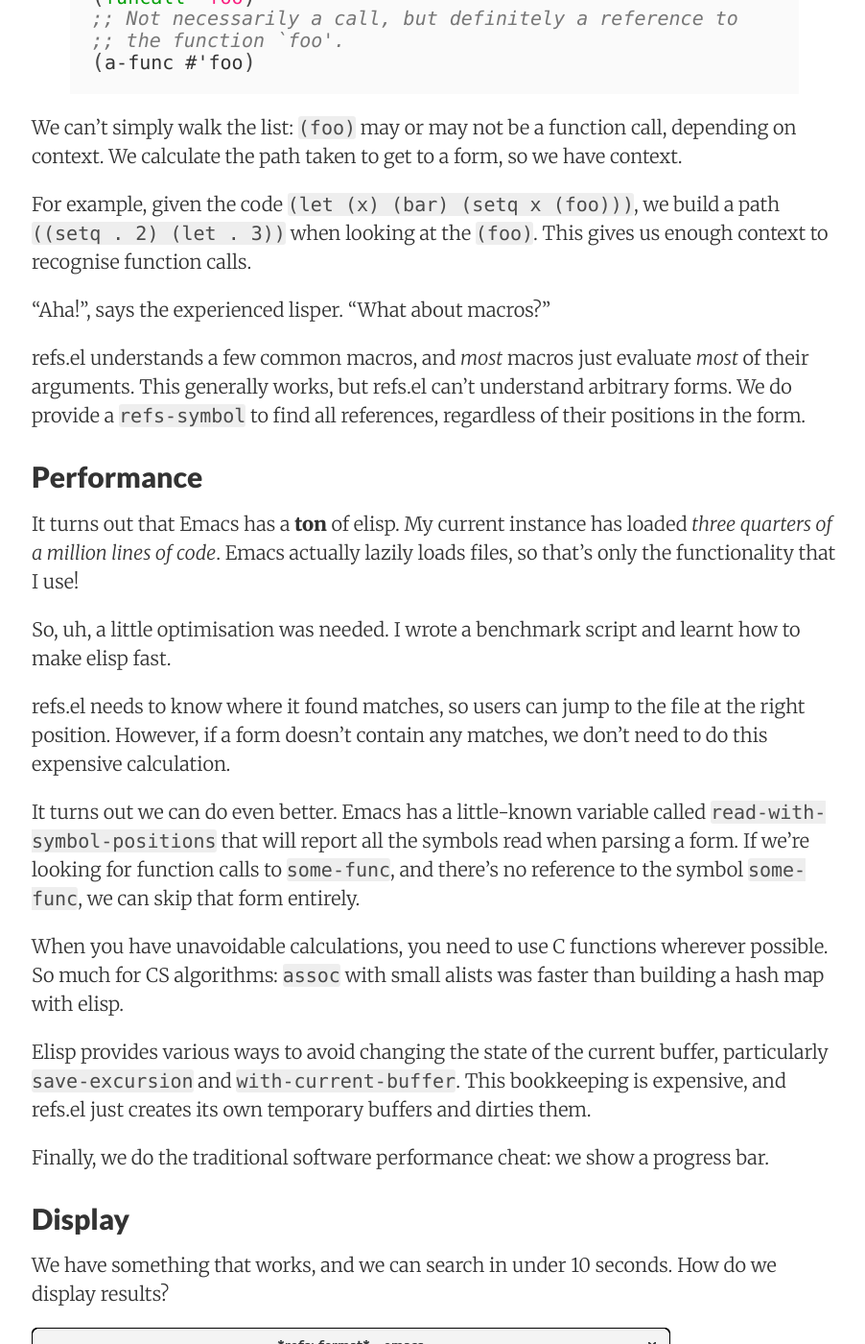
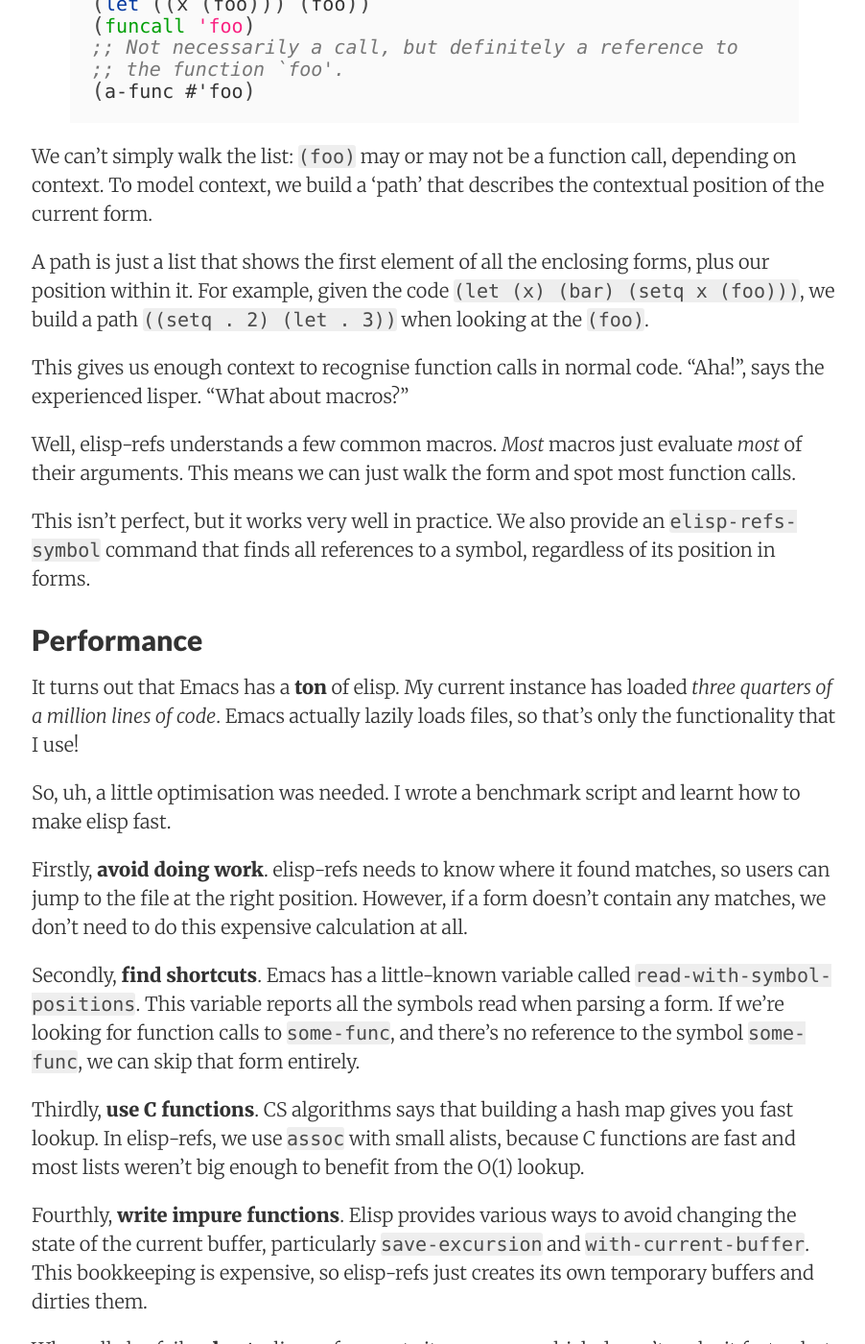
Before and after one commit to Wilfred/wilfred.github.com, a Jekyll site: the page built from _posts/2016-09-25-searching-a-million-lines-of-lisp.markdown, in a window 1280 px wide and 1400 px high, scrolled down 1854 px. Shown: the whole window at 96% size, without its empty margins (187-1089 px from the left). Built offline with Jekyll 4.4.1, drawn with Linux system fonts in a browser that asks for light colours; nearby versions of some CDN libraries; some of the changed text lies outside the part shown.

Commit message:
Another draft

```diff
--- a/_posts/2016-09-25-searching-a-million-lines-of-lisp.markdown
+++ b/_posts/2016-09-25-searching-a-million-lines-of-lisp.markdown
@@ -37,10 +37,11 @@
 
 Cripes.
 
-Anyway, I ~~totally ripped off~~ was inspired by similar work in
-[el-search](https://elpa.gnu.org/packages/el-search.html). `read`
+Anyway, I ~~totally ripped off~~ was inspired by similar functionality
+in [el-search](https://elpa.gnu.org/packages/el-search.html). `read`
 moves point to the end of the expression read, and you can use
-`scan-sexps` to find the start of the expression.
+`scan-sexps` to find the start of the expression. Using this technique
+recursively, you can find the position of every form in a file.
 
 ## Analysing
 
@@ -68,19 +69,24 @@
 {% endhighlight %}
 
 We can't simply walk the list: `(foo)` may or may not be a function
-call, depending on context. We calculate the path taken to get to a
-form, so we have context.
+call, depending on context. To model context, we build a 'path' that
+describes the contextual position of the current form.
 
-For example, given the code `(let (x) (bar) (setq x (foo)))`, we build a
-path `((setq . 2) (let . 3))` when looking at the `(foo)`. This gives
-us enough context to recognise function calls.
+A path is just a list that shows the first element of all the
+enclosing forms, plus our position within it. For example, given the
+code `(let (x) (bar) (setq x (foo)))`, we build a path `((setq . 2)
+(let . 3))` when looking at the `(foo)`.
 
-"Aha!", says the experienced lisper. "What about macros?"
+This gives us enough context to recognise function calls in normal
+code. "Aha!", says the experienced lisper. "What about macros?"
 
-refs.el understands a few common macros, and *most* macros just
-evaluate *most* of their arguments. This generally works, but refs.el
-can't understand arbitrary forms. We do provide a `refs-symbol` to
-find all references, regardless of their positions in the form.
+Well, elisp-refs understands a few common macros. *Most* macros just
+evaluate *most* of their arguments. This means we can just walk the
+form and spot most function calls.
+
+This isn't perfect, but it works very well in practice. We also
+provide an `elisp-refs-symbol` command that finds all references to a
+symbol, regardless of its position in forms.
 
 ## Performance
 
@@ -91,27 +97,30 @@
 So, uh, a little optimisation was needed. I wrote a benchmark script
 and learnt how to make elisp fast.
 
-refs.el needs to know where it found matches, so users can jump to the
-file at the right position. However, if a form doesn't contain any
-matches, we don't need to do this expensive calculation.
+Firstly, **avoid doing work**. elisp-refs needs to know where it found
+matches, so users can jump to the file at the right position. However,
+if a form doesn't contain any matches, we don't need to do this
+expensive calculation at all.
 
-It turns out we can do even better. Emacs has a little-known variable
-called `read-with-symbol-positions` that will report all the symbols
-read when parsing a form. If we're looking for function calls to
-`some-func`, and there's no reference to the symbol `some-func`, we
+Secondly, **find shortcuts**. Emacs has a little-known variable
+called `read-with-symbol-positions`. This variable reports all the
+symbols read when parsing a form. If we're looking for function calls
+to `some-func`, and there's no reference to the symbol `some-func`, we
 can skip that form entirely.
 
-When you have unavoidable calculations, you need to use C functions
-wherever possible. So much for CS algorithms: `assoc` with small
-alists was faster than building a hash map with elisp.
+Thirdly, **use C functions**. CS algorithms says that building a hash
+map gives you fast lookup. In elisp-refs, we use `assoc` with small
+alists, because C functions are fast and most lists weren't big enough
+to benefit from the O(1) lookup.
 
-Elisp provides various ways to avoid changing the state of the current
-buffer, particularly `save-excursion` and `with-current-buffer`. This
-bookkeeping is expensive, and refs.el just creates its own temporary
-buffers and dirties them.
+Fourthly, **write impure functions**. Elisp provides various ways to
+avoid changing the state of the current buffer, particularly
+`save-excursion` and `with-current-buffer`. This bookkeeping is
+expensive, so elisp-refs just creates its own temporary buffers and
+dirties them.
 
-Finally, we do the traditional software performance cheat: we show a
-progress bar.
+When all else fails, **cheat**. elisp-refs reports its progress, which
+doesn't make it faster, but reassures the user.
 
 ## Display
 
@@ -120,18 +129,36 @@
 
 <img src="/assets/refs_proto.png">
 
-Initially, we just dumped the form in the results buffer. This loses
-context and puts everything on one line.
+Initially, I just dumped each form in the results buffer. Can we do
+better?
 
-I experimented with colour, and with underlines, but it quickly became
-noisy.
+<img src="/assets/refs_proto2.png">
 
-The best way to answer UI questions in Emacs is to ask 'what would
-magit do?'. Magit, I thought, would use a small number of colours,
-with bold text to highlight headings.
+I changed the file header to include a link to the file, and defined
+some faces for styling. This was an improvement, but it forces all
+Emacs theme authors to add support for the faces defined in our
+package.
 
-I settled on syntax highlighting the result, but treating the rest of
-the search context as a comment. I think this is intuitive, and fits
-whatever funky colour scheme you're using.
+I also added context, so users can see the rest of the line, with the
+matching part underlined.
+
+This is better, but the underline is still noisy.
+
+When I get stuck with UI, I ask *'what would magit do?'*. I decided
+that magit would take advantage of existing Emacs faces.
 
 <img src="/assets/refs_screenshot.png">
+
+The final version carefully unindents each search result, to make the
+results easier to skim.
+
+It uses normal Emacs fontification, but highlights the surrounding
+context as comments. This means it will match your favourite colour
+scheme, and new users should find the UI familiar.
+
+## Wrap-Up
+
+elisp-refs is
+[available on GitHub](https://github.com/Wilfred/elisp-refs.el),
+[available on MELPA](http://melpa.org/#/elisp-refs), and it's ready
+for your use! Go forth, and search your codebases!
```
Also changed, not shown: other parts of _posts/2016-09-25-searching-a-million-lines-of-lisp.markdown (+2 -2 lines), assets/refs_proto2.png (added), assets/refs_screenshot.png.
